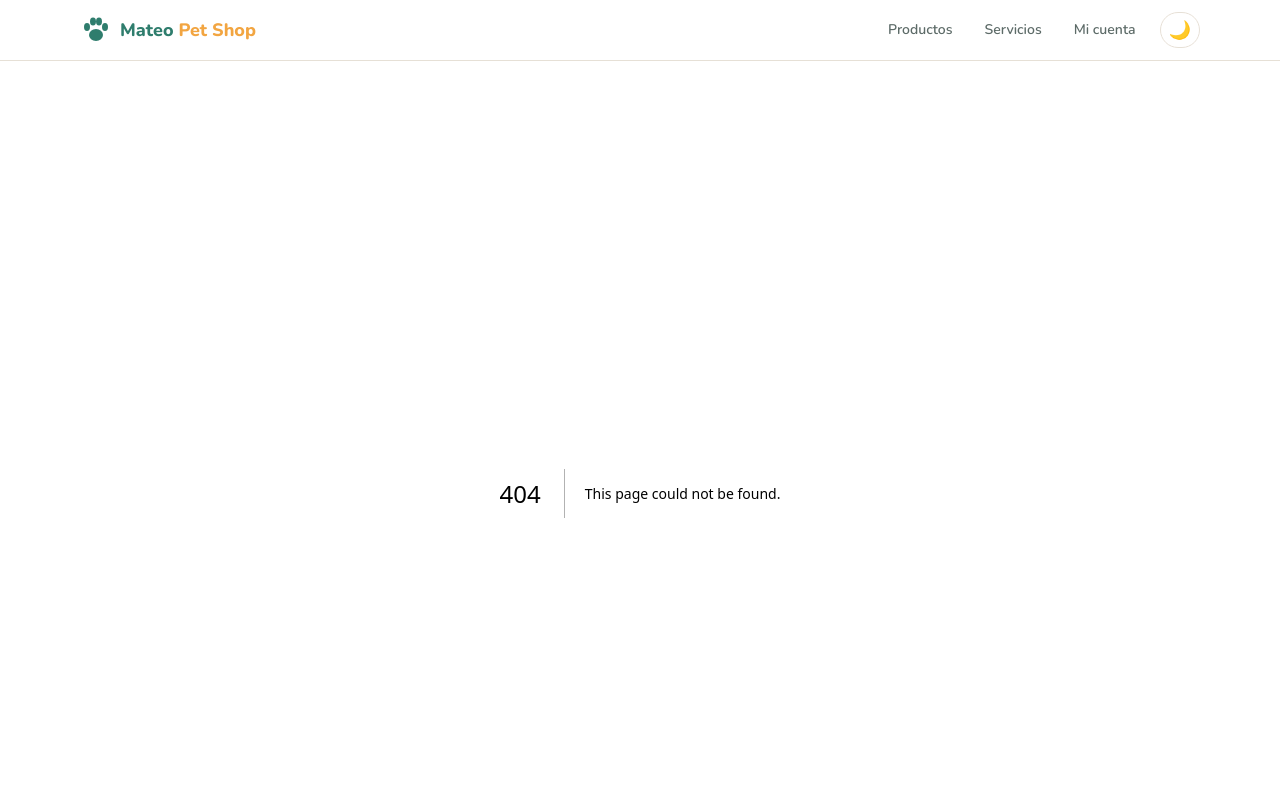
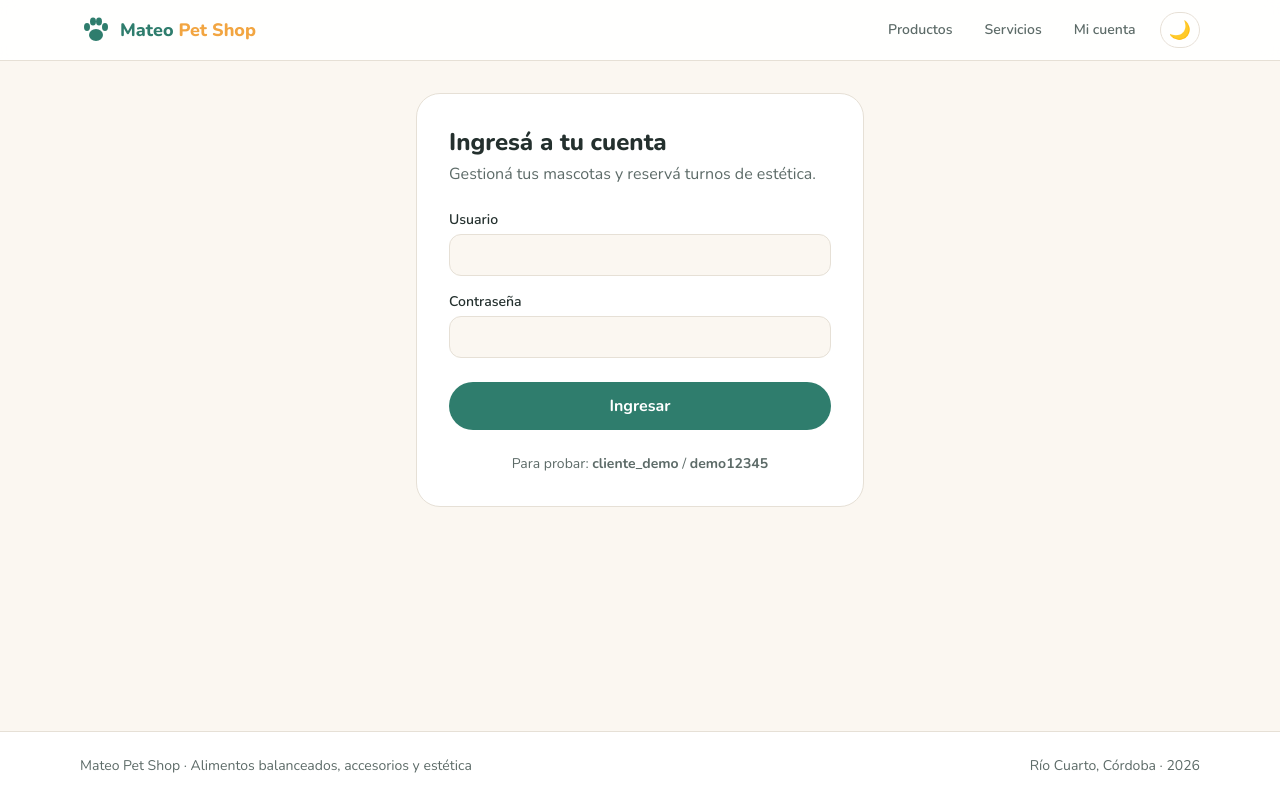
Before and after one commit to FranAmbrogio7/mateo-petshop-web, a Next.js app: page /login in a window 1280 px wide. Before the commit this address had no page. Shown: the top 800 px of the page. Built offline with nearby package versions, Linux system fonts and the light colour scheme; no server answers.

Commit message:
feat: agrega login con React Hook Form, Zod y Server Actions

```diff
--- /dev/null
+++ b/src/app/actions/auth.ts
@@ -0,0 +1,44 @@
+"use server";
+
+import { redirect } from "next/navigation";
+
+import { apiFetch, ApiError, mensajeDeError } from "@/lib/api";
+import { loginSchema, type LoginDatos } from "@/lib/schemas";
+import { borrarSesion, guardarSesion, type Usuario } from "@/lib/sesion";
+
+export type ResultadoLogin = { error: string } | undefined;
+
+export async function iniciarSesion(datos: LoginDatos, siguiente?: string): Promise<ResultadoLogin> {
+    // Se valida otra vez en el servidor: nunca se confía solo en la validación del navegador
+    const validacion = loginSchema.safeParse(datos);
+    if (!validacion.success) {
+        return { error: "Revisá los datos del formulario." };
+    }
+
+    try {
+        const respuesta = await apiFetch<{ token: string; usuario: Usuario }>("/api/auth/login/", {
+            method: "POST",
+            body: validacion.data,
+        });
+        await guardarSesion(respuesta.token, respuesta.usuario);
+    } catch (error) {
+        if (error instanceof ApiError && error.status === 400) {
+            return { error: "Usuario o contraseña incorrectos." };
+        }
+        return { error: mensajeDeError(error) };
+    }
+
+    // Solo se aceptan rutas internas, para no redirigir a otro sitio
+    const destino = siguiente?.startsWith("/") && !siguiente.startsWith("//") ? siguiente : "/mi-cuenta";
+    redirect(destino);
+}
+
+export async function cerrarSesion() {
+    try {
+        await apiFetch("/api/auth/logout/", { method: "POST", auth: true });
+    } catch {
+        // aunque la API falle (token vencido, sin conexión), la sesión local se cierra igual
+    }
+    await borrarSesion();
+    redirect("/");
+}
--- /dev/null
+++ b/src/app/login/page.tsx
@@ -0,0 +1,25 @@
+import type { Metadata } from "next";
+import { redirect } from "next/navigation";
+
+import LoginForm from "@/components/LoginForm";
+import { obtenerToken } from "@/lib/sesion";
+
+export const metadata: Metadata = { title: "Ingresar" };
+
+export default async function LoginPage({ searchParams }: PageProps<"/login">) {
+    // Si ya hay sesión, no tiene sentido mostrar el login
+    if (await obtenerToken()) redirect("/mi-cuenta");
+
+    const { siguiente } = await searchParams;
+
+    return (
+        <div className="mx-auto max-w-md rounded-3xl border border-borde bg-superficie p-8">
+            <h1 className="text-2xl font-extrabold">Ingresá a tu cuenta</h1>
+            <p className="mt-1 mb-6 text-suave">Gestioná tus mascotas y reservá turnos de estética.</p>
+            <LoginForm siguiente={typeof siguiente === "string" ? siguiente : undefined} />
+            <p className="mt-6 text-center text-sm text-suave">
+                Para probar: <strong>cliente_demo</strong> / <strong>demo12345</strong>
+            </p>
+        </div>
+    );
+}
--- /dev/null
+++ b/src/components/Alerta.tsx
@@ -0,0 +1,18 @@
+type Props = {
+    tipo?: "error" | "info" | "exito";
+    children: React.ReactNode;
+};
+
+const estilos = {
+    error: "border-red-300 bg-red-50 text-red-800 dark:border-red-900 dark:bg-red-950/40 dark:text-red-200",
+    info: "border-borde bg-superficie text-texto",
+    exito: "border-emerald-300 bg-emerald-50 text-emerald-800 dark:border-emerald-900 dark:bg-emerald-950/40 dark:text-emerald-200",
+};
+
+export default function Alerta({ tipo = "info", children }: Props) {
+    return (
+        <div role={tipo === "error" ? "alert" : "status"} className={`rounded-xl border px-4 py-3 text-sm ${estilos[tipo]}`}>
+            {children}
+        </div>
+    );
+}
--- /dev/null
+++ b/src/components/LoginForm.tsx
@@ -0,0 +1,71 @@
+"use client";
+
+import { zodResolver } from "@hookform/resolvers/zod";
+import { useForm } from "react-hook-form";
+
+import { iniciarSesion } from "@/app/actions/auth";
+import Alerta from "@/components/Alerta";
+import { loginSchema, type LoginDatos } from "@/lib/schemas";
+
+export default function LoginForm({ siguiente }: { siguiente?: string }) {
+    const {
+        register,
+        handleSubmit,
+        setError,
+        formState: { errors, isSubmitting },
+    } = useForm<LoginDatos>({
+        resolver: zodResolver(loginSchema),
+        defaultValues: { username: "", password: "" },
+    });
+
+    const onSubmit = async (datos: LoginDatos) => {
+        // Si el login sale bien, la Server Action redirige y esta función no sigue
+        const resultado = await iniciarSesion(datos, siguiente);
+        if (resultado?.error) {
+            setError("root", { message: resultado.error });
+        }
+    };
+
+    return (
+        <form onSubmit={handleSubmit(onSubmit)} noValidate className="flex flex-col gap-4">
+            {errors.root && <Alerta tipo="error">{errors.root.message}</Alerta>}
+
+            <div className="flex flex-col gap-1">
+                <label htmlFor="username" className="text-sm font-semibold">
+                    Usuario
+                </label>
+                <input
+                    id="username"
+                    autoComplete="username"
+                    {...register("username")}
+                    aria-invalid={!!errors.username}
+                    className="rounded-xl border border-borde bg-fondo px-3 py-2 outline-none focus:border-marca"
+                />
+                {errors.username && <p className="text-sm text-red-600 dark:text-red-400">{errors.username.message}</p>}
+            </div>
+
+            <div className="flex flex-col gap-1">
+                <label htmlFor="password" className="text-sm font-semibold">
+                    Contraseña
+                </label>
+                <input
+                    id="password"
+                    type="password"
+                    autoComplete="current-password"
+                    {...register("password")}
+                    aria-invalid={!!errors.password}
+                    className="rounded-xl border border-borde bg-fondo px-3 py-2 outline-none focus:border-marca"
+                />
+                {errors.password && <p className="text-sm text-red-600 dark:text-red-400">{errors.password.message}</p>}
+            </div>
+
+            <button
+                type="submit"
+                disabled={isSubmitting}
+                className="mt-2 rounded-full bg-marca px-6 py-3 font-bold text-white transition hover:brightness-110 disabled:opacity-60"
+            >
+                {isSubmitting ? "Ingresando…" : "Ingresar"}
+            </button>
+        </form>
+    );
+}
--- /dev/null
+++ b/src/lib/schemas.ts
@@ -0,0 +1,12 @@
+import { z } from "zod";
+
+export const loginSchema = z.object({
+    username: z
+        .string()
+        .trim()
+        .min(1, "Ingresá tu usuario")
+        .max(150, "El usuario no puede superar los 150 caracteres"),
+    password: z.string().min(1, "Ingresá tu contraseña"),
+});
+
+export type LoginDatos = z.infer<typeof loginSchema>;
```
